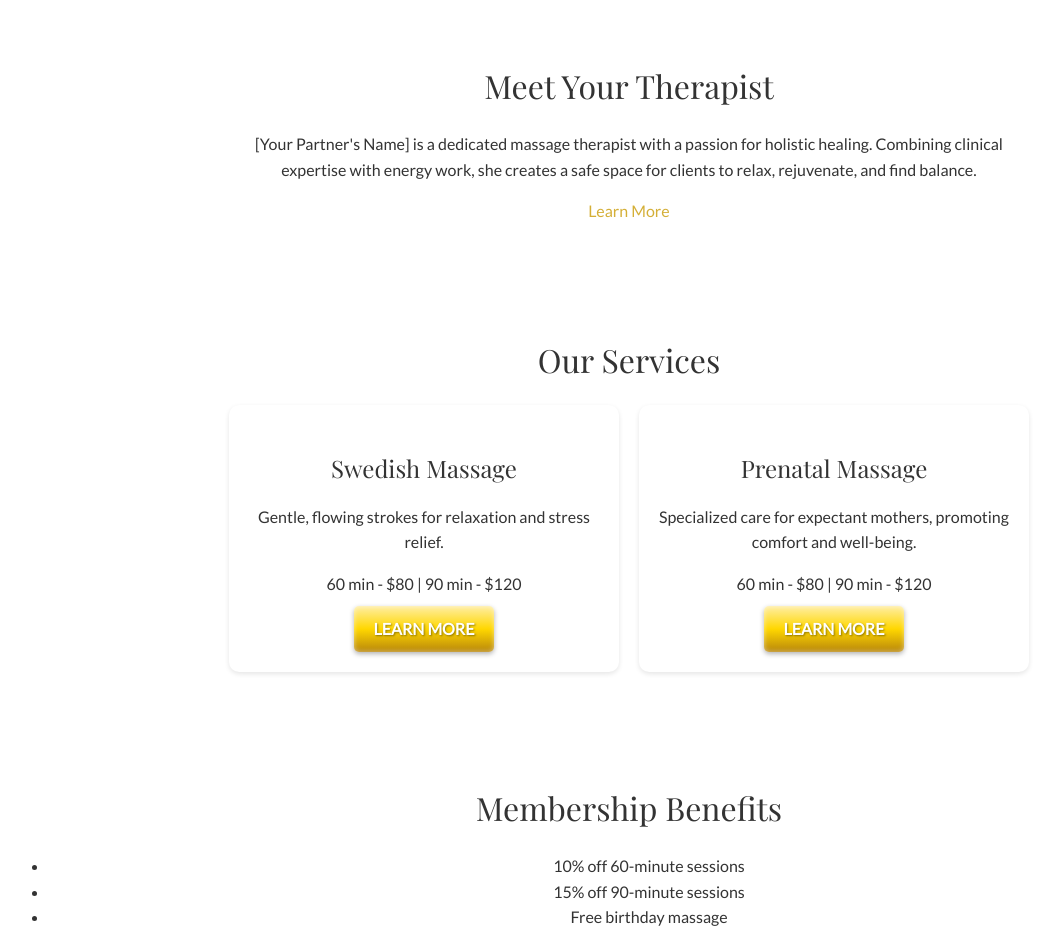
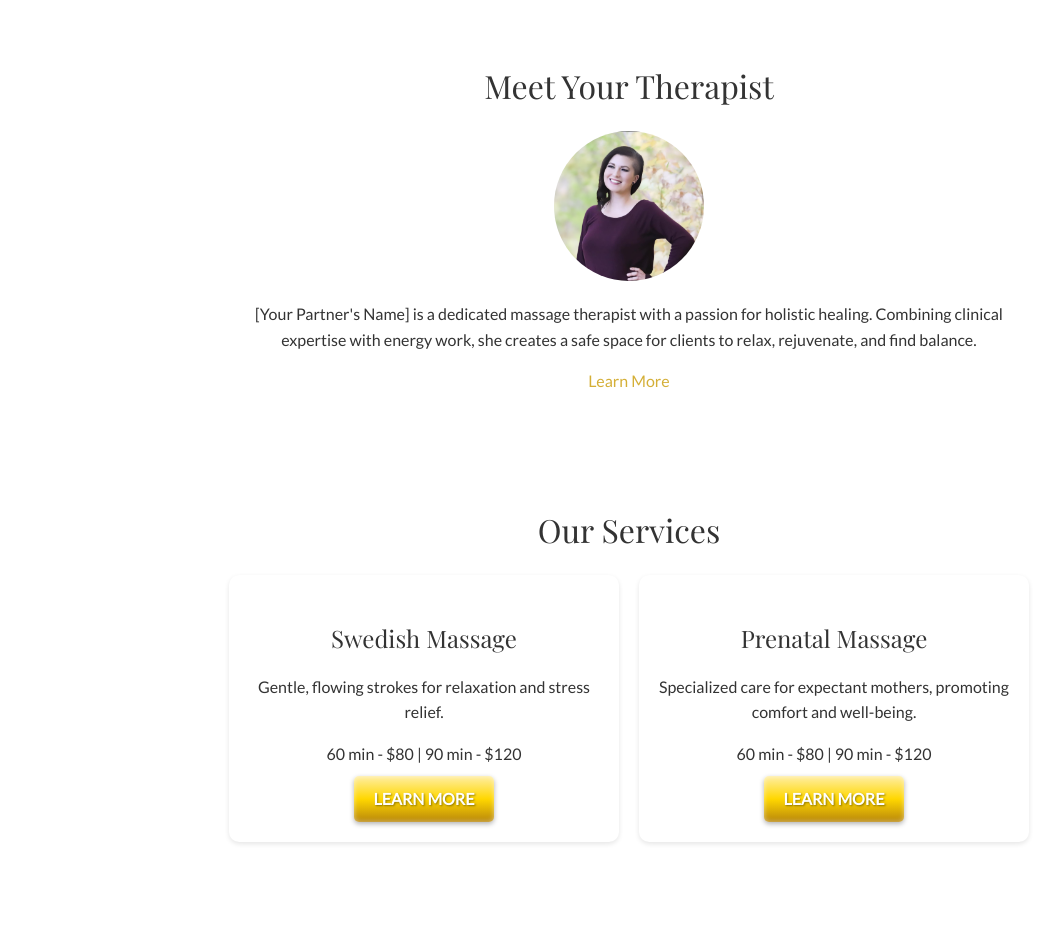
Before and after one commit to jopearsondesigner/slc-massage-energy, a plain HTML site: page index.html in a window 1280 px wide. Shown: the part 800-1731 px from the top of the page, without its empty margins (11-1069 px from the left). Drawn offline with nearby package versions, Linux system fonts and the light colour scheme; a script that the page names is missing.

Commit message:
headshot added

```diff
--- a/index.html
+++ b/index.html
@@ -1,4 +1,3 @@
-<!-- index.html -->
 <!DOCTYPE html>
 <html lang="en">
 <head>
@@ -50,10 +49,12 @@
         <section id="about">
             <div class="about-content">
                 <h2>Meet Your Therapist</h2>
+                <img src="images/sunny-headshot-1.png" alt="Therapist Headshot" class="therapist-headshot">
                 <p>[Your Partner's Name] is a dedicated massage therapist with a passion for holistic healing. Combining clinical expertise with energy work, she creates a safe space for clients to relax, rejuvenate, and find balance.</p>
                 <a href="about.html">Learn More</a>
             </div>
         </section>
+
 
         <section id="services">
             <h2>Our Services</h2>
@@ -170,4 +171,3 @@
         });
     </script>
 </body>
-</html>
--- a/style.css
+++ b/style.css
@@ -253,6 +253,14 @@ section {
 .service-grid {
   max-width: 800px;
   margin: 0 auto;
+}
+
+.therapist-headshot {
+  width: 150px;
+  height: 150px;
+  border-radius: 50%;
+  margin: 20px auto;
+  display: block;
 }
 
 .service-grid {
```
Also changed, not shown: images/sunny-headshot-1.png (added), 1 other file.
